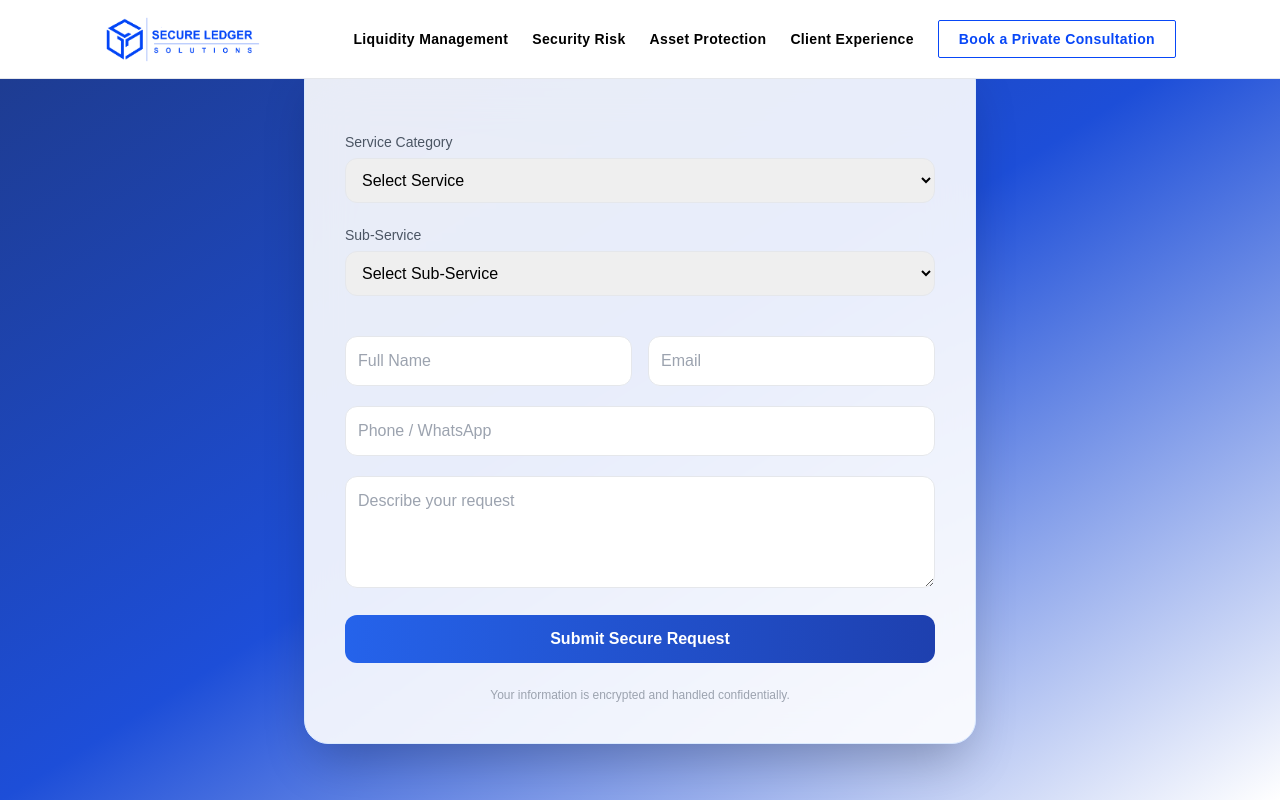
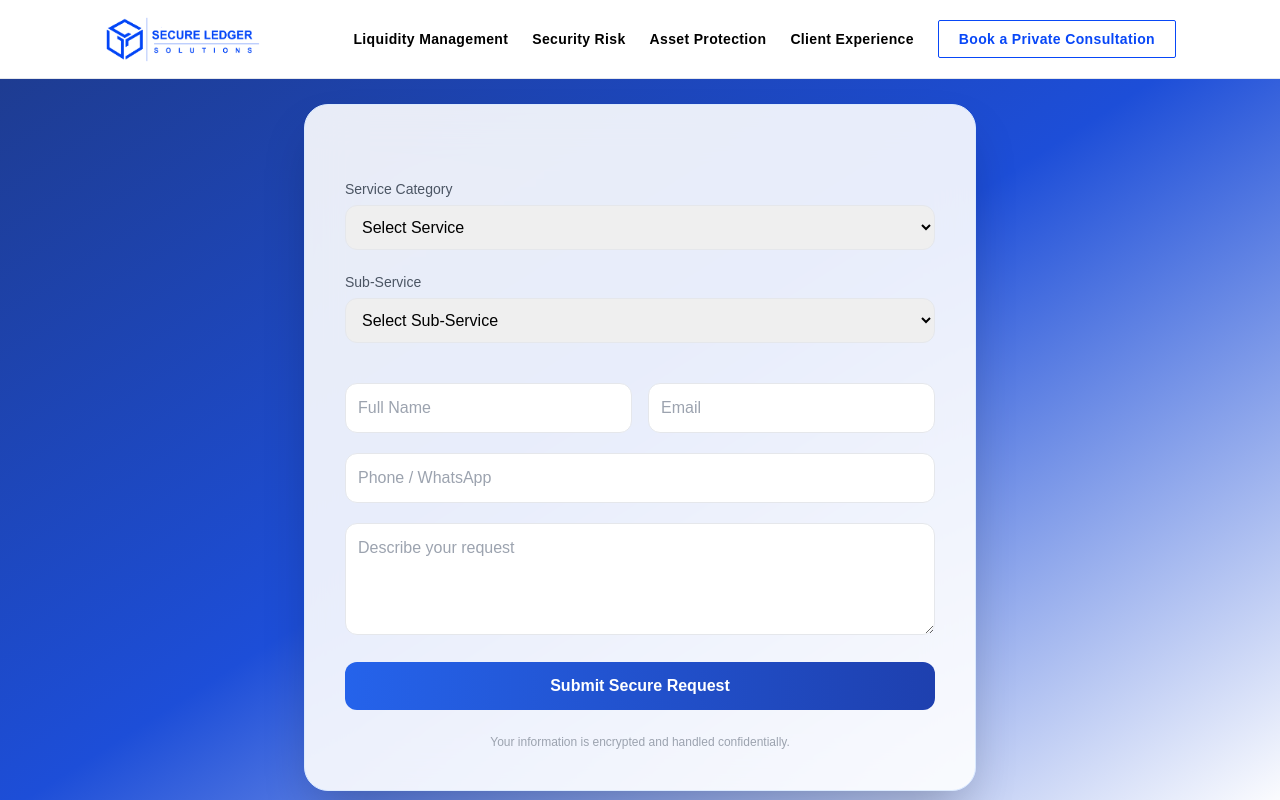
Before and after one commit to GhazanfarGw/Securelendgersfinal, a React (Create React App) app: page /contact-us in a window 1280 px wide. Shown: the top 800 px of the page. Built offline with nearby package versions, Linux system fonts and the light colour scheme.

Commit message:
Update Contact.jsx

```diff
--- a/src/Home/Contact.jsx
+++ b/src/Home/Contact.jsx
@@ -94,7 +94,7 @@ export default function ContactServicePage() {
     <>
     <Header/>
     <div className="min-h-screen bg-gradient-to-br from-blue-900 via-blue-700 to-white flex items-center justify-center p-6">
-      <div className="w-full max-w-2xl bg-white/90 backdrop-blur-xl p-10 rounded-3xl shadow-2xl border border-blue-100">
+      <div className="w-full max-w-2xl bg-white/90 backdrop-blur-xl p-10 rounded-3xl shadow-2xl border border-blue-100 mt-20">
         <div className="text-center mb-8">
         </div>
 
```
